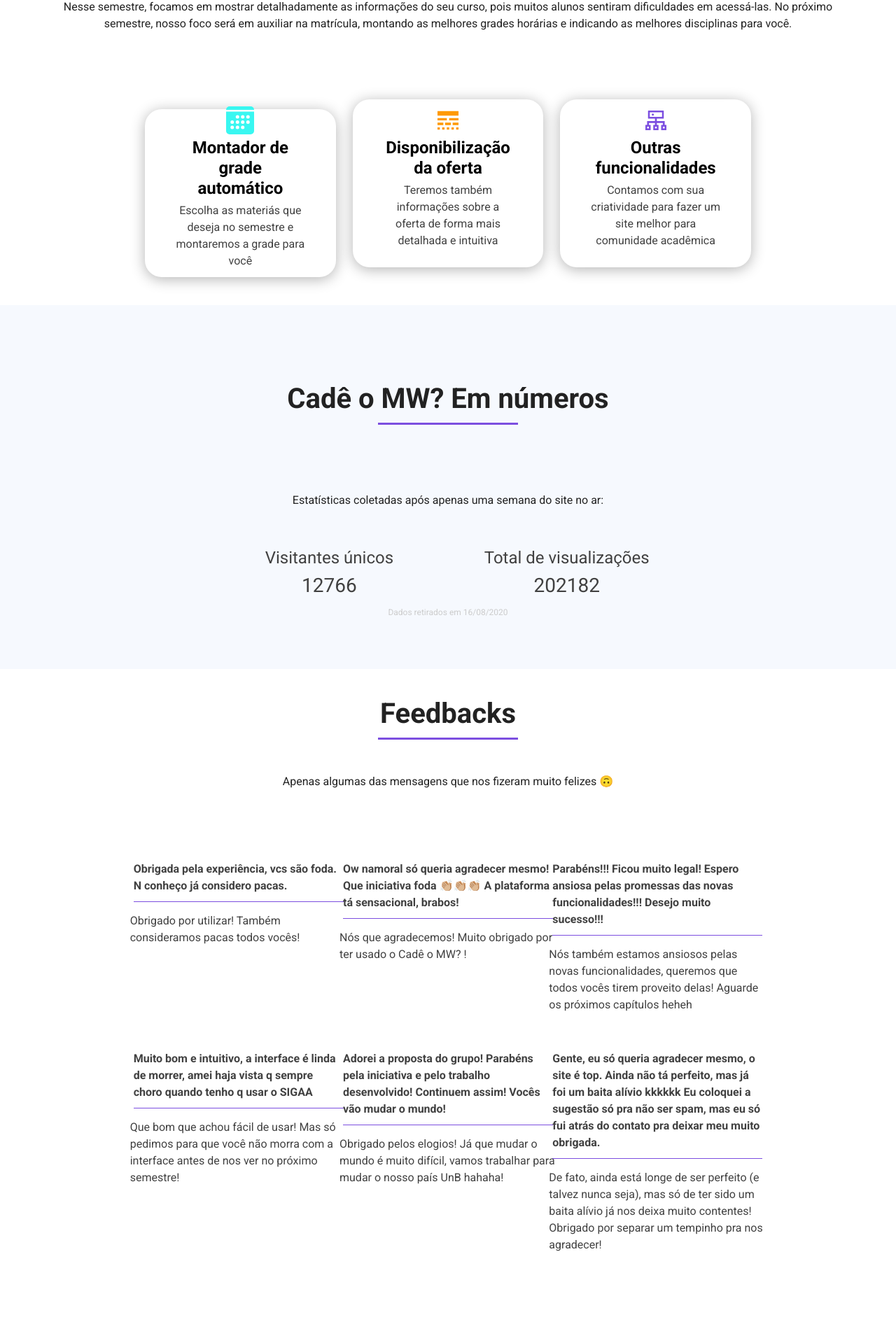
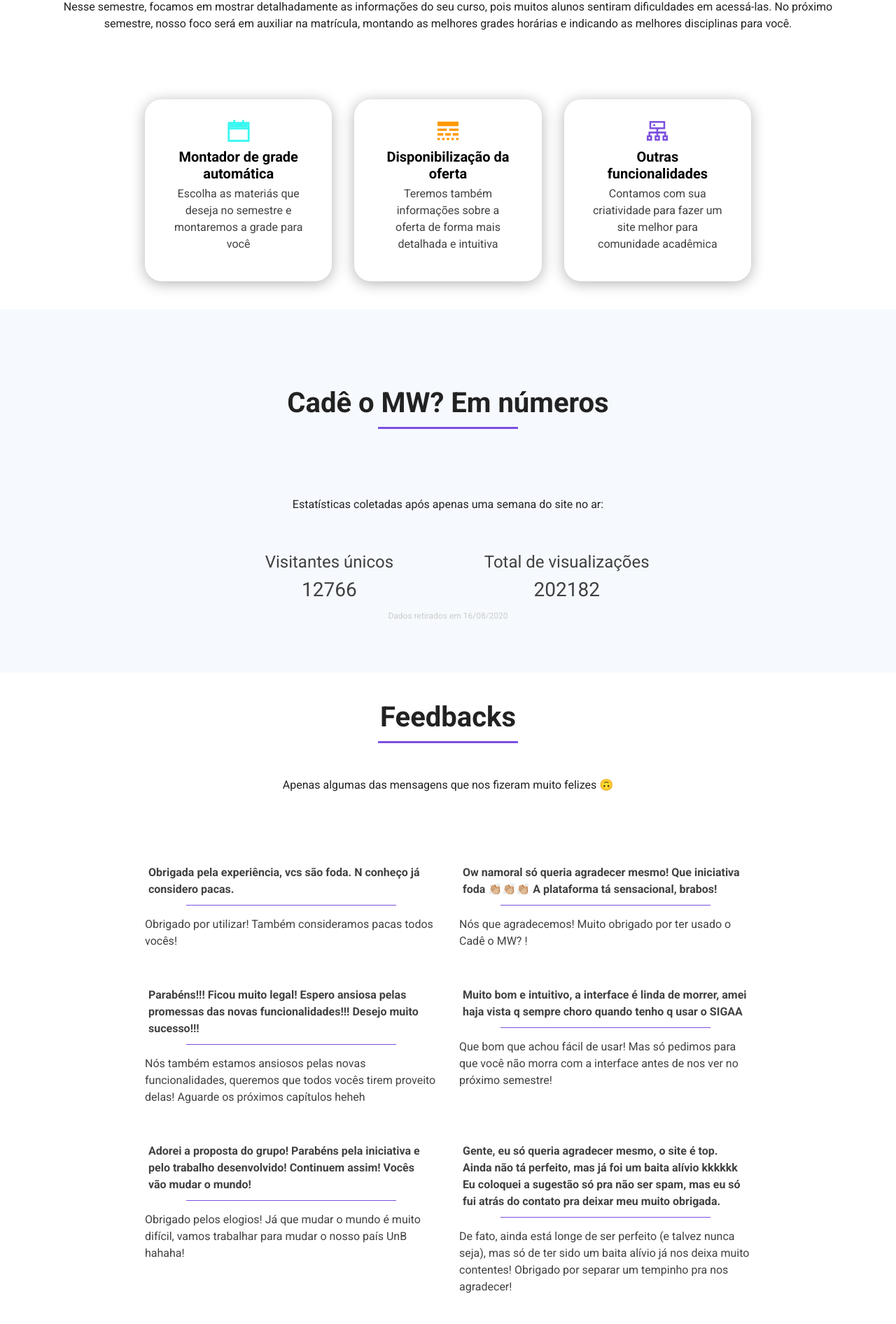
Before and after one commit to SwitchDreams/cadeomw, a React (Create React App) app: page / in a window 1280 px wide. Shown: the part 1396-3288 px from the top of the page at 70% size. Built offline with nearby package versions, Linux system fonts and the light colour scheme.

Commit message:
:bug: fix responsiveness maintenance page

```diff
--- a/src/components/FeatureCard/index.tsx
+++ b/src/components/FeatureCard/index.tsx
@@ -22,7 +22,7 @@
           <Logo style={{ fontSize: 40, color: logoColor }} />
         </div>
         <div className="text-container">
-          <h4>{title}</h4>
+          <h5>{title}</h5>
           <p>{text}</p>
         </div>
       </div>
--- a/src/components/FeatureCard/styles.ts
+++ b/src/components/FeatureCard/styles.ts
@@ -2,7 +2,7 @@
 
 export const FeatureCardContainer = styled.div`
   width: 320px;
-  height: 240px;
+  height: 260px;
   border-radius: 1.5rem;
   box-shadow: 0 3px 20px 0px rgba(0, 0, 0, 0.3);
 
@@ -21,7 +21,7 @@
     text-align: center;
 
     .text-container {
-      h4 {
+      h5 {
         font-weight: bold;
         margin: 5px;
         color: black;
--- a/src/pages/Maintenance/index.tsx
+++ b/src/pages/Maintenance/index.tsx
@@ -1,10 +1,10 @@
 import React, { useEffect, useState } from 'react';
 import { Grid } from '@material-ui/core';
-import { BsCalendarFill } from 'react-icons/bs';
 import {
   AiOutlineCluster,
   AiFillInstagram,
   AiFillFacebook,
+  AiTwotoneCalendar,
 } from 'react-icons/ai';
 import { FaWrench } from 'react-icons/fa';
 import { MdLineStyle } from 'react-icons/md';
@@ -116,13 +116,13 @@
             direction="row"
             justify="flex-start"
             alignItems="baseline"
-            spacing={3}
+            spacing={4}
           >
             <Grid item xs={12} md={4} sm={12}>
               <FeatureCard
-                title="Montador de grade automático"
+                title="Montador de grade automática"
                 text="Escolha as materiás que deseja no semestre e montaremos a grade para você"
-                Logo={BsCalendarFill}
+                Logo={AiTwotoneCalendar}
                 logoColor="#39f7f1"
               />
             </Grid>
@@ -204,39 +204,39 @@
             alignItems="flex-start"
             spacing={4}
           >
-            <Grid item xs={12} md={4} sm={12}>
+            <Grid item xs={12} sm={12} md={6} xl={3}>
               <FeedbackCard
                 message="Obrigada pela experiência, vcs são foda. N conheço já considero pacas."
                 response="Obrigado por utilizar! Também consideramos pacas todos vocês!"
               />
             </Grid>
 
-            <Grid item xs={12} md={4} sm={12}>
+            <Grid item xs={12} sm={12} md={6} xl={3}>
               <FeedbackCard
                 message="Ow namoral só queria agradecer mesmo! Que iniciativa foda 👏🏼👏🏼👏🏼 A plataforma tá sensacional, brabos! "
                 response="Nós que agradecemos! Muito obrigado por ter usado o Cadê o MW? !"
               />
             </Grid>
 
-            <Grid item xs={12} md={4} sm={12}>
+            <Grid item xs={12} sm={12} md={6} xl={3}>
               <FeedbackCard
                 message="Parabéns!!! Ficou muito legal! Espero ansiosa pelas promessas das novas funcionalidades!!! Desejo muito sucesso!!!"
                 response="Nós também estamos ansiosos pelas novas funcionalidades, queremos que todos vocês tirem proveito delas! Aguarde os próximos capítulos heheh"
               />
             </Grid>
-            <Grid item xs={12} md={4} sm={12}>
+            <Grid item xs={12} sm={12} md={6} xl={3}>
               <FeedbackCard
                 message="Muito bom e intuitivo, a interface é linda de morrer, amei haja vista q sempre choro quando tenho q usar o SIGAA"
                 response="Que bom que achou fácil de usar! Mas só pedimos para que você não morra com a interface antes de nos ver no próximo semestre!"
               />
             </Grid>
-            <Grid item xs={12} md={4} sm={12}>
+            <Grid item xs={12} sm={12} md={6} xl={3}>
               <FeedbackCard
                 message="Adorei a proposta do grupo! Parabéns pela iniciativa e pelo trabalho desenvolvido! Continuem assim! Vocês vão mudar o mundo!"
                 response="Obrigado pelos elogios! Já que mudar o mundo é muito difícil, vamos trabalhar para mudar o nosso país UnB hahaha!"
               />
             </Grid>
-            <Grid item xs={12} md={4} sm={12}>
+            <Grid item xs={12} sm={12} md={6} xl={3}>
               <FeedbackCard
                 message="Gente, eu só queria agradecer mesmo, o site é top. Ainda não tá perfeito, mas já foi um baita alívio kkkkkk Eu coloquei a sugestão só pra não ser spam, mas eu só fui atrás do contato pra deixar meu muito obrigada."
                 response="De fato, ainda está longe de ser perfeito (e talvez nunca seja), mas só de ter sido um baita alívio já nos deixa muito contentes! Obrigado por separar um tempinho pra nos agradecer!"
```
Also changed, not shown: 1 other file (tests, documents, lock files or other folders).
